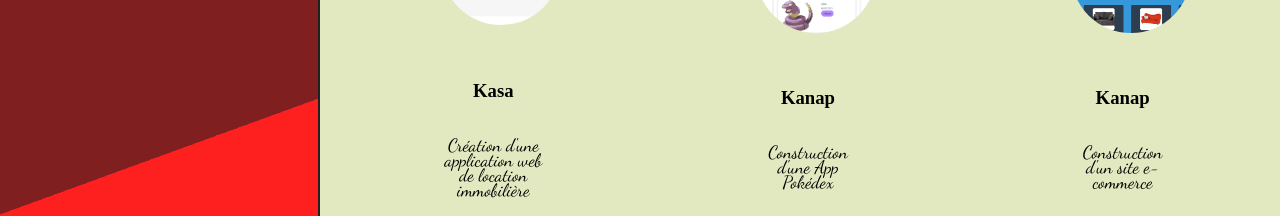
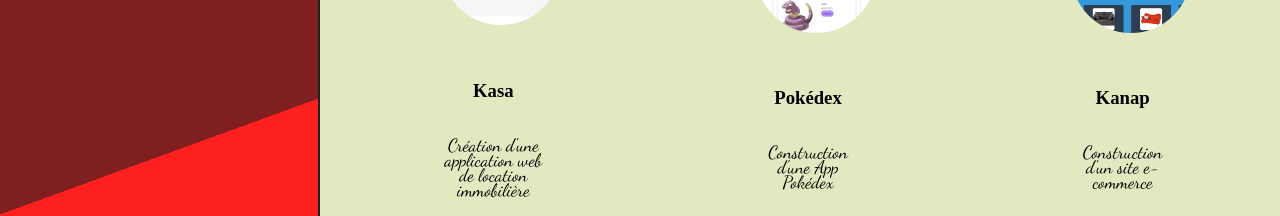
Before and after one commit to Thiebaultnicolas/Portfolio-React, a React (Create React App) app in the folder portfolio_front/: page / in a window 1280 px wide. Shown: the part 569-785 px from the top of the page. Built offline with nearby package versions, Linux system fonts and the light colour scheme; a web font is replaced by a local one.

Commit message:
kanap => Pokédex

```diff
--- a/portfolio_front/src/pages/Home.jsx
+++ b/portfolio_front/src/pages/Home.jsx
@@ -32,7 +32,7 @@ const Home = () => {
                         <h1>Portfolio </h1>
                         <div className="projecthome">
                             <Project image={imagekasa}title="Kasa" description="Création d'une application web de location immobilière" code="Html5-Css3-JS-React" website="https://thiebault-nicolas-projet7-kasa.netlify.app/"  sourcecode="https://github.com/Thiebaultnicolas/P7-Kasa" />
-                            <Project image={imagePokédex} title="Kanap" description="Construction d'une App Pokédex" code="Html5-Css3-JS-Angular" website="https://ng-pokemon-app-f8efc.web.app/login"  sourcecode="https://github.com/Thiebaultnicolas/Pokemon-pokedex-Angular" />
+                            <Project image={imagePokédex} title="Pokédex" description="Construction d'une App Pokédex" code="Html5-Css3-JS-Angular" website="https://ng-pokemon-app-f8efc.web.app/login"  sourcecode="https://github.com/Thiebaultnicolas/Pokemon-pokedex-Angular" />
                             <Project image={imagekanap} title="Kanap" description="Construction d'un site e-commerce" code="Html5-Css3-JS" website="https://kanap.gtnsimon.dev/front/html/index.html"  sourcecode="https://github.com/Thiebaultnicolas/projet5-Construisez-un-site-e-commerce-en-JavaScript" />
                         </div>
                         <div className="projecthome2">
```
